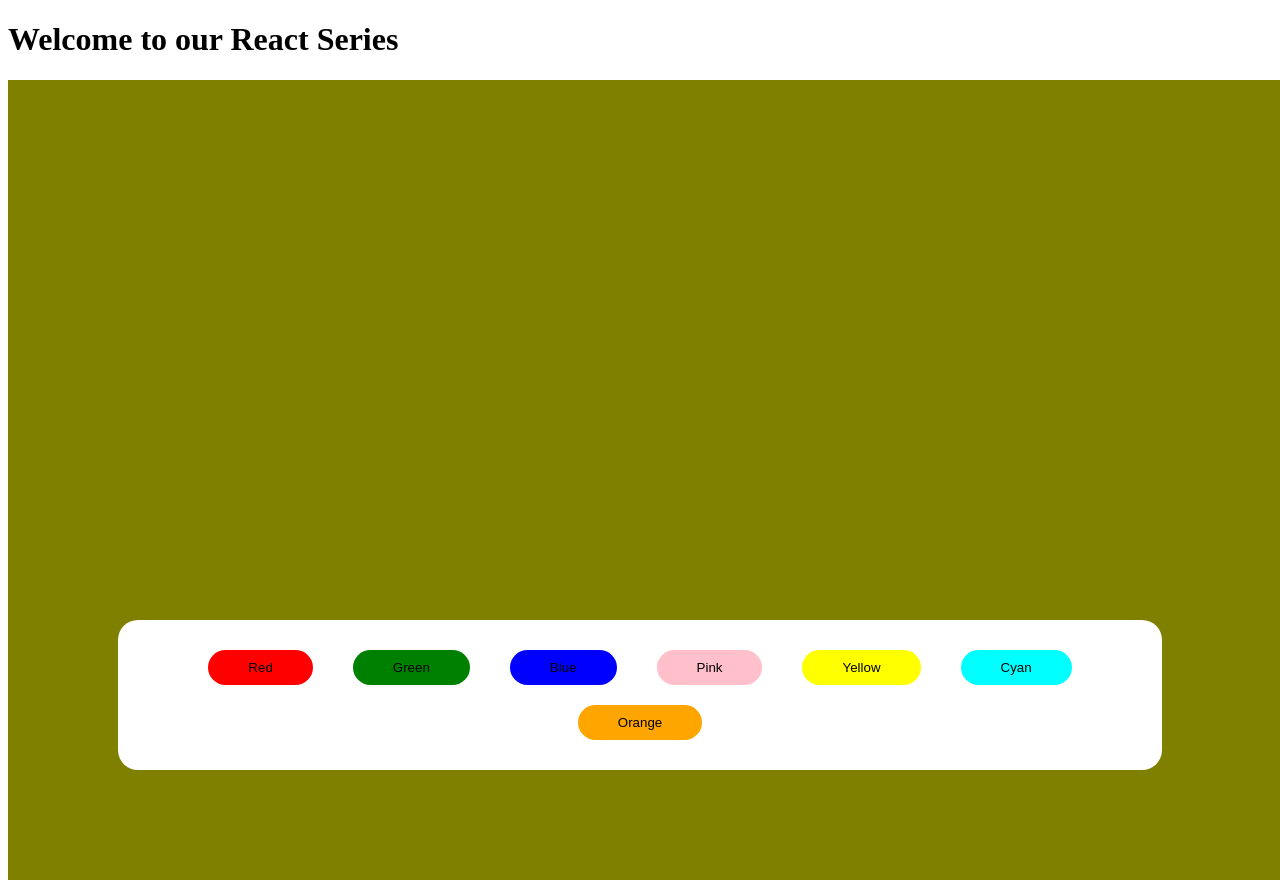
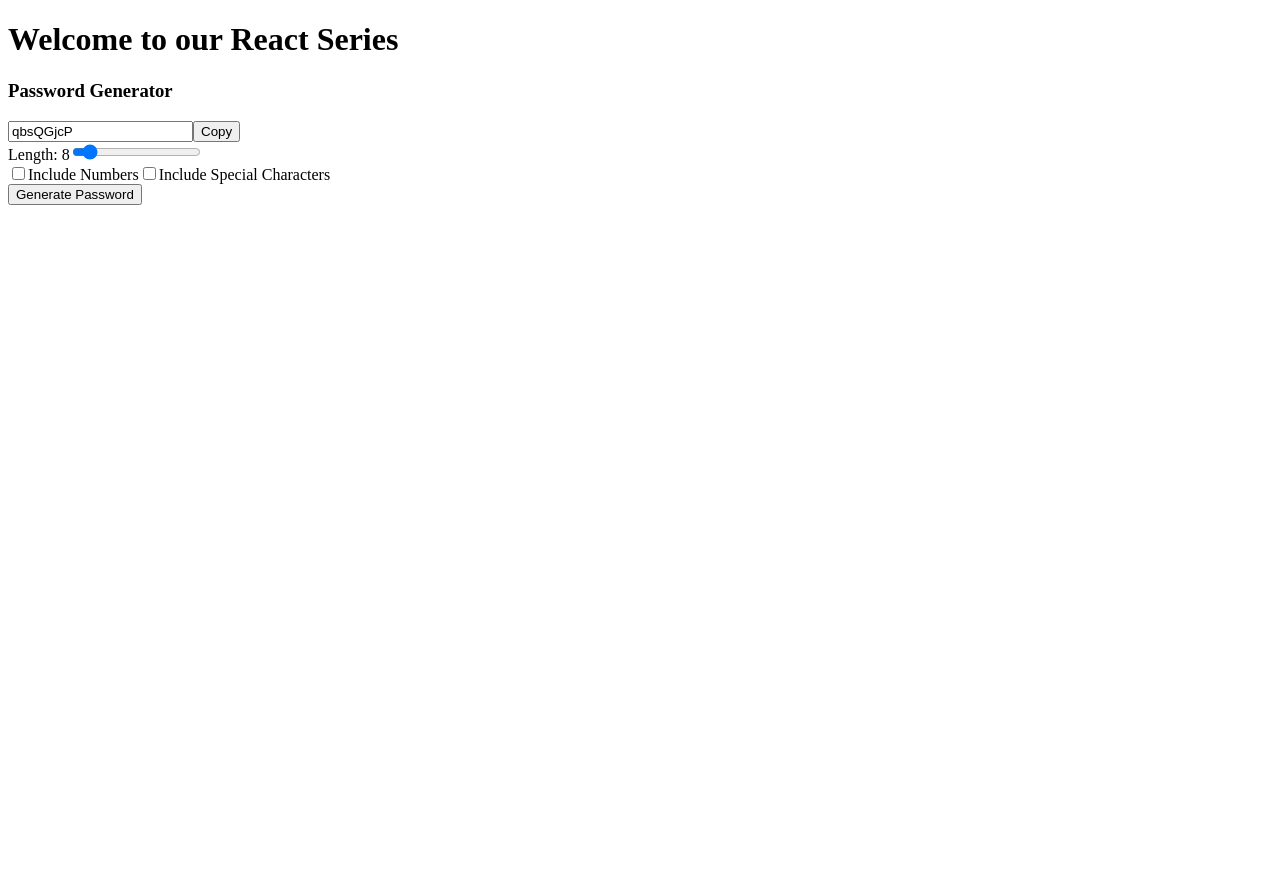
Before and after one commit to sandeepmernStack/react_production, a React (Vite) app in the folder 01_react/: page / in a window 1280 px wide. After the commit the page ends 800 px from the top, so only its background shows below. Built offline with nearby package versions, Linux system fonts and the light colour scheme.

Commit message:
random password generator

```diff
--- a/01_react/src/App.jsx
+++ b/01_react/src/App.jsx
@@ -1,5 +1,6 @@
 import Counter from "./Counter"
 import Bgchanger from "./Bgchanger"
+import PasswordGenerator from "./PasswordGenerator"
 
 function App() {
 
@@ -8,7 +9,9 @@ function App() {
     <>
       <h1>Welcome to our React Series</h1>
       {/* <Counter/> */}
-      <Bgchanger/>
+      {/* <Bgchanger/> */}
+      <PasswordGenerator/>
+
     </>
   )
 }
```
